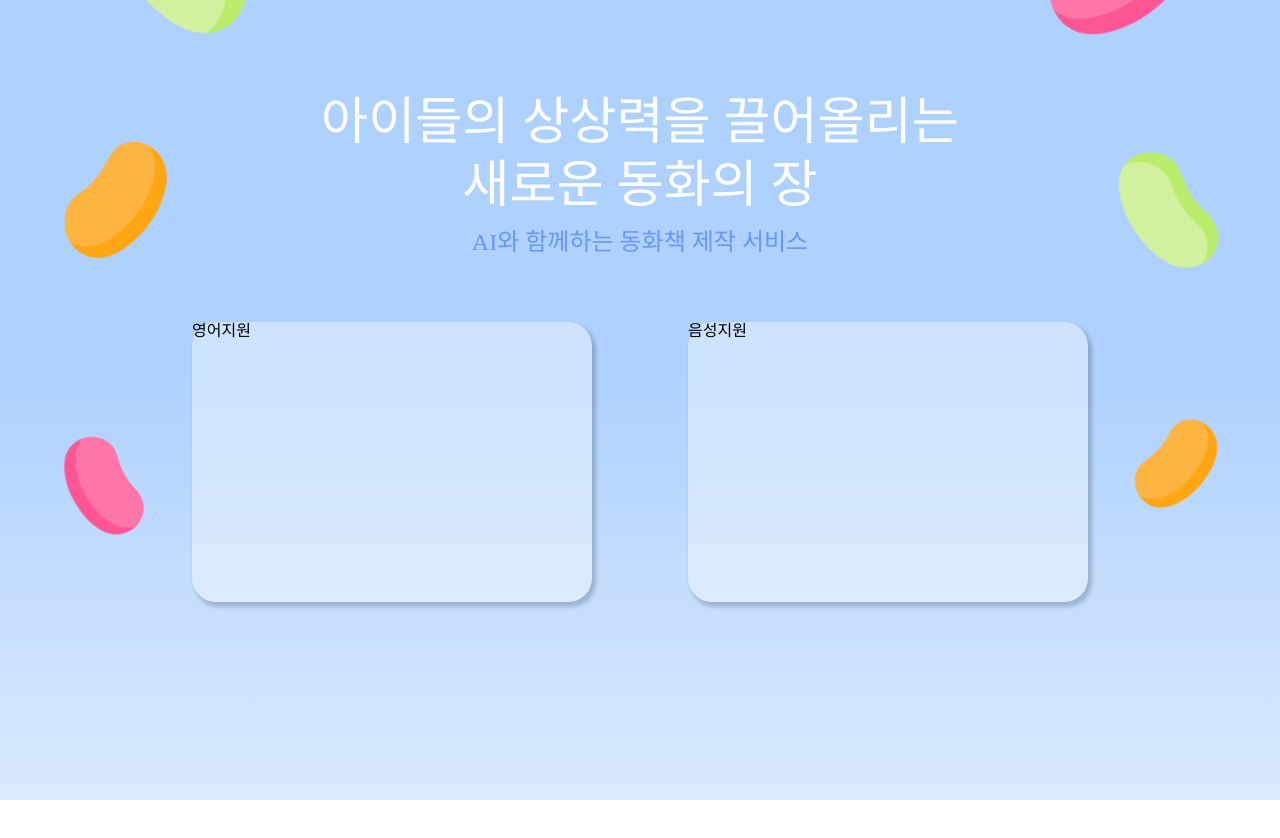
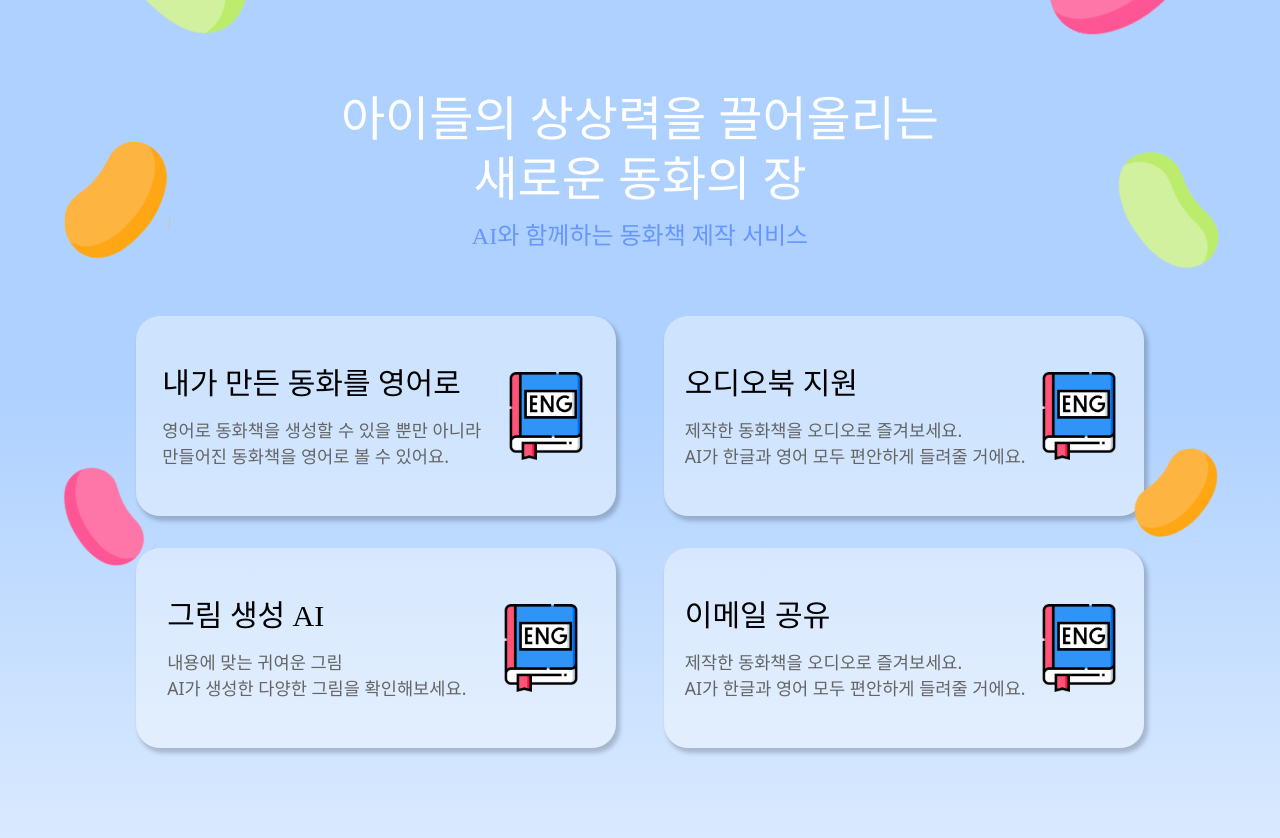
Before and after one commit to 2023-Winter-Bootcamp-Team-I/Docker, a React (Vite) app in the folder frontend/: page /service in a window 1280 px wide. Shown: the top 838 px of the page. Before the commit the page ends 800 px from the top, so only its background shows below. Built offline with nearby package versions, Linux system fonts and the light colour scheme; no server answers; a web font is replaced by a local one; what recoil-persist would draw is missing.

Commit message:
feat:서비스 소개페이지 퍼블리싱

```diff
--- a/frontend/src/pages/ServicePage.tsx
+++ b/frontend/src/pages/ServicePage.tsx
@@ -4,6 +4,7 @@ import jelly3 from '@/assets/images/Service/jelly3.svg';
 import jelly4 from '@/assets/images/Service/jelly4.svg';
 import jelly5 from '@/assets/images/Service/jelly5.svg';
 import jelly6 from '@/assets/images/Service/jelly6.svg';
+import engbook from '@/assets/images/Service/eng3.png';
 
 export default function ServicePage() {
   return (
@@ -15,7 +16,7 @@ export default function ServicePage() {
       <img src={jelly5} className="absolute bottom-[30%] left-12 w-32" />
       <img src={jelly6} className="absolute bottom-[35%] right-12 w-28" />
 
-      <div className="flex flex-col items-center text-white text-[3.2rem] font-[jua] mb-4">
+      <div className="flex flex-col items-center text-white text-[3rem] font-[jua] mb-4">
         <h2 className="mb-3">
           아이들의 상상력을 끌어올리는
           <br />
@@ -25,12 +26,46 @@ export default function ServicePage() {
       <div className="felx text-[#6896ff] text-2xl font-[jua]">
         <p>AI와 함께하는 동화책 제작 서비스</p>
       </div>
-      <div className="flex flex-row gap-24 mt-16 items-center justify-center w-full h-full">
-        <div className="flex bg-[#FCFCFC] bg-opacity-40 shadow-[3px_4px_4px_1px_rgba(0,0,0,0.20)] rounded-[1.5rem] w-[400px] h-[280px]">
-          영어지원
+      {/* 위쪽 박스 */}
+      <div className="flex flex-row gap-12 mt-16 items-center justify-center w-full h-full">
+        <div className="flex justify-around items-center bg-[#FCFCFC] bg-opacity-40 shadow-[3px_4px_4px_1px_rgba(0,0,0,0.20)] rounded-[1.5rem] px-4 w-[480px] h-[200px]">
+          <div className="flex flex-col">
+            <p className="text-[#000000] font-[jua] text-3xl mb-1">내가 만든 동화를 영어로</p>
+            <br />
+            <p className="text-[#656565] text-[1.1rem] mb-2">영어로 동화책을 생성할 수 있을 뿐만 아니라</p>
+            <p className="text-[#656565] text-[1.1rem]">만들어진 동화책을 영어로 볼 수 있어요.</p>
+          </div>
+          <img src={engbook} className="w-[5.5rem] h-[5.5rem]" />
         </div>
-        <div className="flex bg-[#FCFCFC] bg-opacity-40 shadow-[3px_4px_4px_1px_rgba(0,0,0,0.20)] rounded-[1.5rem] w-[400px] h-[280px]">
-          음성지원
+        <div className="flex justify-around items-center bg-[#FCFCFC] bg-opacity-40 shadow-[3px_4px_4px_1px_rgba(0,0,0,0.20)] rounded-[1.5rem] px-4 w-[480px] h-[200px]">
+          <div className="flex flex-col">
+            <p className="text-[#000000] font-[jua] text-3xl mb-1">오디오북 지원</p>
+            <br />
+            <p className="text-[#656565] text-[1.1rem] mb-2">제작한 동화책을 오디오로 즐겨보세요.</p>
+            <p className="text-[#656565] text-[1.1rem]">AI가 한글과 영어 모두 편안하게 들려줄 거에요.</p>
+          </div>
+          <img src={engbook} className="w-[5.5rem] h-[5.5rem]" />
+        </div>
+      </div>
+      {/* 아래쪽 박스 */}
+      <div className="flex flex-row gap-12 mt-8 items-center justify-center w-full h-full">
+        <div className="flex justify-around items-center bg-[#FCFCFC] bg-opacity-40 shadow-[3px_4px_4px_1px_rgba(0,0,0,0.20)] rounded-[1.5rem] px-4 w-[480px] h-[200px]">
+          <div className="flex flex-col">
+            <p className="text-[#000000] font-[jua] text-3xl mb-1">그림 생성 AI</p>
+            <br />
+            <p className="text-[#656565] text-[1.1rem] mb-2">내용에 맞는 귀여운 그림</p>
+            <p className="text-[#656565] text-[1.1rem]">AI가 생성한 다양한 그림을 확인해보세요.</p>
+          </div>
+          <img src={engbook} className="w-[5.5rem] h-[5.5rem]" />
+        </div>
+        <div className="flex justify-around items-center bg-[#FCFCFC] bg-opacity-40 shadow-[3px_4px_4px_1px_rgba(0,0,0,0.20)] rounded-[1.5rem] px-4 w-[480px] h-[200px]">
+          <div className="flex flex-col">
+            <p className="text-[#000000] font-[jua] text-3xl mb-1">이메일 공유</p>
+            <br />
+            <p className="text-[#656565] text-[1.1rem] mb-2">제작한 동화책을 오디오로 즐겨보세요.</p>
+            <p className="text-[#656565] text-[1.1rem]">AI가 한글과 영어 모두 편안하게 들려줄 거에요.</p>
+          </div>
+          <img src={engbook} className="w-[5.5rem] h-[5.5rem]" />
         </div>
       </div>
     </div>
--- a/frontend/src/pages/StoryChoiceModal.tsx
+++ b/frontend/src/pages/StoryChoiceModal.tsx
@@ -109,7 +109,7 @@ const StoryChoiceModal = () => {
         setStoryChoice((prevArr) => {
           const lastItem = prevArr[prevArr.length - 1]; //배열의 마지막 요소
 
-          if (msg === '1' || msg === '2') {
+          if (msg === '@' || msg === '#') {
             // 다른언어 또는 다른 스토리 시작
             return [...prevArr, { language: msg, content: '' }];
           } else if (lastItem) {
```
Also changed, not shown: frontend/src/assets/images/Service/eng3.png (added).
